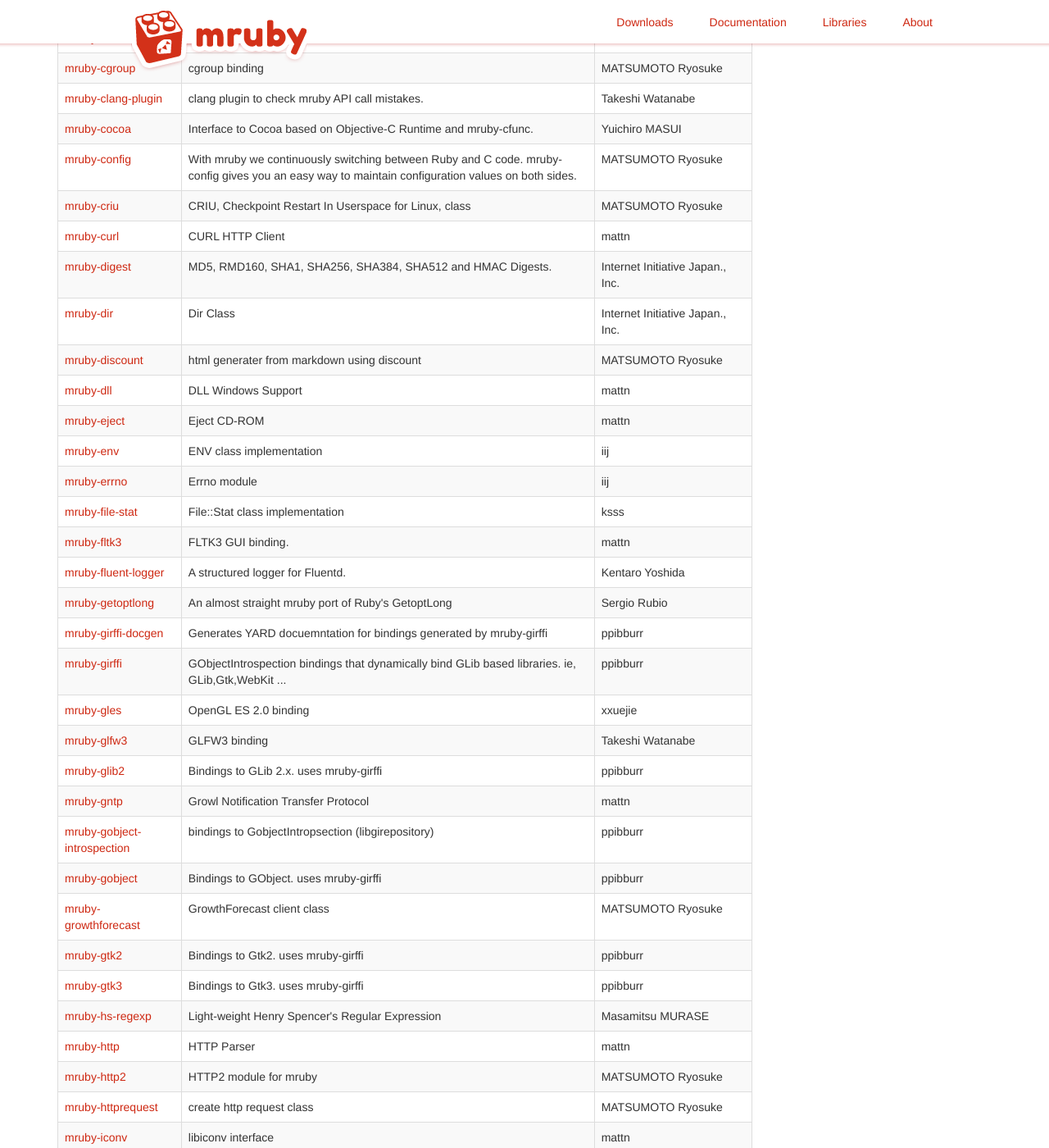
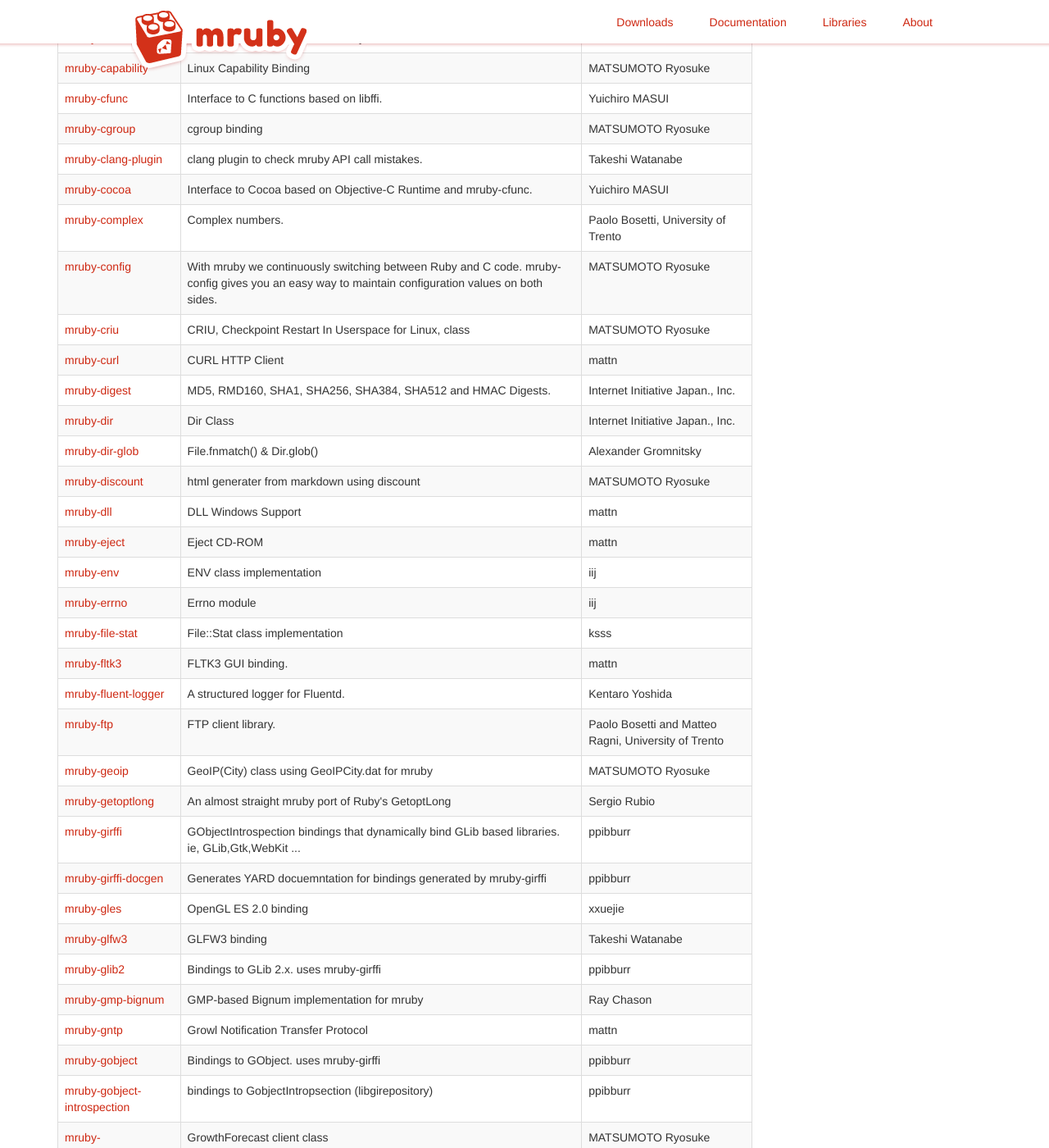
Before and after one commit to mruby/mruby.github.io, a Jekyll site: the page built from libraries/index.html, in a window 1280 px wide and 1400 px high, scrolled down 765 px. Shown: the whole window at 82% size. Built offline with Jekyll 4.4.1, drawn with Linux system fonts in a browser that asks for light colours; nearby versions of some CDN libraries; some of the changed text lies outside the part shown.

Commit message:
Use gen_mgemdata.rb to update mgem list with latest data.

```diff
--- a/_data/mgems.yml
+++ b/_data/mgems.yml
@@ -69,12 +69,26 @@
   protocol: git
   repository: https://github.com/mattn/mruby-base64.git
   repooptions:
-- name: mruby-irb-mirb-hostbased
-  description: Hostbased mirb for serial connection
-  author: kyab
-  website: https://github.com/kyab/mruby-bin-mirb-hostbased
+- name: mruby-bcrypt
+  description: OpenBSD-style Blowfish-based password hashing
+  author: Emanuele Vicentini
+  website: https://github.com/baldowl/mruby-bcrypt
   protocol: git
-  repository: https://github.com/kyab/mruby-bin-mirb-hostbased.git
+  repository: https://github.com/baldowl/mruby-bcrypt.git
+  repooptions:
+- name: mruby-bignum
+  description: Self-contained Bignum implementation for mruby
+  author: Ray Chason
+  website: https://github.com/chasonr/mruby-bignum
+  protocol: git
+  repository: https://github.com/chasonr/mruby-bignum.git
+  repooptions:
+- name: mruby-bin-scite-mruby
+  description: A SciTE based text editor with mruby scripting extension
+  author: Takashi Sawanaka
+  website: https://github.com/sdottaka/mruby-bin-scite-mruby
+  protocol: git
+  repository: https://github.com/sdottaka/mruby-bin-scite-mruby.git
   repooptions:
 - name: mruby-cache
   description: mruby inter process share memory cache
@@ -118,6 +132,13 @@
   protocol: git
   repository: https://github.com/mobiruby/mruby-cocoa.git
   repooptions:
+- name: mruby-complex
+  description: Complex numbers.
+  author: Paolo Bosetti, University of Trento
+  website: https://github.com/pbosetti/mruby-complex
+  protocol: git
+  repository: https://github.com/pbosetti/mruby-complex.git
+  repooptions:
 - name: mruby-config
   description: With mruby we continuously switching between Ruby and C code. mruby-config
     gives you an easy way to maintain configuration values on both sides.
@@ -153,6 +174,13 @@
   website: https://github.com/iij/mruby-dir
   protocol: git
   repository: https://github.com/iij/mruby-dir.git
+  repooptions:
+- name: mruby-dir-glob
+  description: File.fnmatch() & Dir.glob()
+  author: Alexander Gromnitsky
+  website: https://github.com/gromnitsky/mruby-dir-glob.git
+  protocol: git
+  repository: https://github.com/gromnitsky/mruby-dir-glob.git
   repooptions:
 - name: mruby-discount
   description: html generater from markdown using discount
@@ -210,19 +238,26 @@
   protocol: git
   repository: https://github.com/y-ken/fluent-logger-mruby.git
   repooptions:
+- name: mruby-ftp
+  description: FTP client library.
+  author: Paolo Bosetti and Matteo Ragni, University of Trento
+  website: https://github.com/UniTN-Mechatronics/mruby-ftp
+  protocol: git
+  repository: https://github.com/UniTN-Mechatronics/mruby-ftp.git
+  repooptions:
+- name: mruby-geoip
+  description: GeoIP(City) class using GeoIPCity.dat for mruby
+  author: MATSUMOTO Ryosuke
+  website: https://github.com/matsumoto-r/mruby-geoip
+  protocol: git
+  repository: https://github.com/matsumoto-r/mruby-geoip.git
+  repooptions:
 - name: mruby-getoptlong
   description: An almost straight mruby port of Ruby's GetoptLong
   author: Sergio Rubio <rubiojr@frameos.org>
   website: https://github.com/rubiojr/mruby-getoptlong
   protocol: git
   repository: https://github.com/rubiojr/mruby-getoptlong
-  repooptions:
-- name: mruby-girffi-docgen
-  description: Generates YARD docuemntation for bindings generated by mruby-girffi
-  author: ppibburr
-  website: https://github.com/ppibburr/mruby-girffi-docgen
-  protocol: git
-  repository: https://github.com/ppibburr/mruby-girffi-docgen.git
   repooptions:
 - name: mruby-girffi
   description: GObjectIntrospection bindings that dynamically bind GLib based libraries.
@@ -231,6 +266,13 @@
   website: https://github.com/ppibburr/mruby-girffi
   protocol: git
   repository: https://github.com/ppibburr/mruby-girffi.git
+  repooptions:
+- name: mruby-girffi-docgen
+  description: Generates YARD docuemntation for bindings generated by mruby-girffi
+  author: ppibburr
+  website: https://github.com/ppibburr/mruby-girffi-docgen
+  protocol: git
+  repository: https://github.com/ppibburr/mruby-girffi-docgen.git
   repooptions:
 - name: mruby-gles
   description: OpenGL ES 2.0 binding
@@ -253,6 +295,13 @@
   protocol: git
   repository: https://github.com/ppibburr/mruby-glib2.git
   repooptions:
+- name: mruby-gmp-bignum
+  description: GMP-based Bignum implementation for mruby
+  author: Ray Chason
+  website: https://github.com/chasonr/mruby-gmp-bignum
+  protocol: git
+  repository: https://github.com/chasonr/mruby-gmp-bignum.git
+  repooptions:
 - name: mruby-gntp
   description: Growl Notification Transfer Protocol
   author: mattn
@@ -260,19 +309,19 @@
   protocol: git
   repository: https://github.com/mattn/mruby-gntp.git
   repooptions:
+- name: mruby-gobject
+  description: Bindings to GObject. uses mruby-girffi
+  author: ppibburr
+  website: https://github.com/ppibburr/mruby-gobject
+  protocol: git
+  repository: https://github.com/ppibburr/mruby-gobject.git
+  repooptions:
 - name: mruby-gobject-introspection
   description: bindings to GobjectIntropsection (libgirepository)
   author: ppibburr
   website: https://github.com/ppibburr/mruby-gobject-introspection
   protocol: git
   repository: https://github.com/ppibburr/mruby-gobject-introspection.git
-  repooptions:
-- name: mruby-gobject
-  description: Bindings to GObject. uses mruby-girffi
-  author: ppibburr
-  website: https://github.com/ppibburr/mruby-gobject
-  protocol: git
-  repository: https://github.com/ppibburr/mruby-gobject.git
   repooptions:
 - name: mruby-growthforecast
   description: GrowthForecast client class
@@ -312,9 +361,9 @@
 - name: mruby-http2
   description: HTTP2 module for mruby
   author: MATSUMOTO Ryosuke
-  website: https://github.com/matsumoto-r/mruby-http2
+  website: https://github.com/trusterd/mruby-http2
   protocol: git
-  repository: https://github.com/matsumoto-r/mruby-http2.git
+  repository: https://github.com/trusterd/mruby-http2.git
   repooptions:
 - name: mruby-httprequest
   description: create http request class
@@ -337,6 +386,13 @@
   protocol: git
   repository: https://github.com/iij/mruby-iijson.git
   repooptions:
+- name: mruby-inotify
+  description: Inotify bindings
+  author: FlavourSys Technology GmbH
+  website: https://github.com/FlavourSys/mruby-inotify
+  protocol: git
+  repository: https://github.com/FlavourSys/mruby-inotify.git
+  repooptions:
 - name: mruby-io
   description: IO, File class implementation
   author: iij
@@ -358,6 +414,13 @@
   protocol: git
   repository: https://github.com/rrreeeyyy/mruby-ipvs
   repooptions:
+- name: mruby-irb-mirb-hostbased
+  description: Hostbased mirb for serial connection
+  author: kyab
+  website: https://github.com/kyab/mruby-bin-mirb-hostbased
+  protocol: git
+  repository: https://github.com/kyab/mruby-bin-mirb-hostbased.git
+  repooptions:
 - name: mruby-javascriptcore
   description: bindings to an from JavaScript for JavaScriptCore from WebKitGTK
   author: ppibburr
@@ -378,6 +441,13 @@
   website: https://github.com/mattn/mruby-json
   protocol: git
   repository: https://github.com/mattn/mruby-json.git
+  repooptions:
+- name: mruby-jwt
+  description: A mruby implementation of JSON Web Token draft 06
+  author: Naoki AINOYA
+  website: https://github.com/prevs-io/mruby-jwt
+  protocol: git
+  repository: https://github.com/prevs-io/mruby-jwt.git
   repooptions:
 - name: mruby-kmp
   description: KMP searching algorithm in mruby
@@ -413,6 +483,13 @@
   website: https://github.com/ksss/mruby-limits
   protocol: git
   repository: https://github.com/ksss/mruby-limits.git
+  repooptions:
+- name: mruby-m2x
+  description: Client library for AT&T’s M2X API
+  author: AT&T M2X Team
+  website: https://github.com/attm2x/m2x-mruby
+  protocol: git
+  repository: https://github.com/attm2x/m2x-mruby.git
   repooptions:
 - name: mruby-markdown
   description: Markdown library
@@ -611,6 +688,13 @@
   protocol: git
   repository: https://github.com/iij/mruby-process.git
   repooptions:
+- name: mruby-pure-regexp
+  description: Pure mruby Regexp
+  author: h2so5
+  website: https://github.com/h2so5/mruby-pure-regexp
+  protocol: git
+  repository: https://github.com/h2so5/mruby-pure-regexp.git
+  repooptions:
 - name: mruby-random
   description: random class with Mersenne Twister
   author: MATSUMOTO Ryosuke
@@ -653,6 +737,13 @@
   protocol: git
   repository: https://github.com/monami-ya-mrb/mruby-serialport.git
   repooptions:
+- name: mruby-set
+  description: Set class
+  author: yui-knk
+  website: https://github.com/yui-knk/mruby-set
+  protocol: git
+  repository: https://github.com/yui-knk/mruby-set.git
+  repooptions:
 - name: mruby-sha1
   description: SHA1 Hash Alghorithm
   author: mattn
@@ -674,6 +765,13 @@
   protocol: git
   repository: https://github.com/iij/mruby-simple-random.git
   repooptions:
+- name: mruby-simplehttp
+  description: Simple http client
+  author: MATSUMOTO Ryosuke
+  website: https://github.com/matsumoto-r/mruby-simplehttp
+  protocol: git
+  repository: https://github.com/matsumoto-r/mruby-simplehttp.git
+  repooptions:
 - name: mruby-simplehttp-socket
   description: Simple http client using mruby-socket
   author: Kentaro Yoshida, Internet Initiative Japan Inc.
@@ -681,19 +779,19 @@
   protocol: git
   repository: https://github.com/y-ken/mruby-simplehttp-socket.git
   repooptions:
-- name: mruby-simplehttp
-  description: Simple http client
-  author: MATSUMOTO Ryosuke
-  website: https://github.com/matsumoto-r/mruby-simplehttp
-  protocol: git
-  repository: https://github.com/matsumoto-r/mruby-simplehttp.git
-  repooptions:
 - name: mruby-simplehttpserver
   description: SimpleHttpServer class
   author: MATSUMOTO Ryosuke
   website: https://github.com/matsumoto-r/mruby-simplehttpserver
   protocol: git
   repository: https://github.com/matsumoto-r/mruby-simplehttpserver.git
+  repooptions:
+- name: mruby-simpletest
+  description: SimpleTest class
+  author: MATSUMOTO Ryosuke
+  website: https://github.com/matsumoto-r/mruby-simpletest
+  protocol: git
+  repository: https://github.com/matsumoto-r/mruby-simpletest.git
   repooptions:
 - name: mruby-sinatic
   description: Sinatra like Web Framework
@@ -779,6 +877,13 @@
   protocol: git
   repository: https://github.com/h2so5/mruby-tinyxml2.git
   repooptions:
+- name: mruby-uchardet
+  description: mruby binding of Mozilla's universal charset detector.
+  author: Takeshi Watanabe
+  website: https://github.com/take-cheeze/mruby-uchardet/
+  protocol: git
+  repository: https://github.com/take-cheeze/mruby-uchardet.git
+  repooptions:
 - name: mruby-uname
   description: Uname class
   author: MATSUMOTO Ryosuke
@@ -836,6 +941,13 @@
   protocol: git
   repository: https://github.com/ppibburr/mruby-webkit-3.git
   repooptions:
+- name: mruby-win32ole
+  description: A port of CRuby's WIN32OLE to mruby.
+  author: Takashi Sawanaka
+  website: https://github.com/sdottaka/mruby-win32ole
+  protocol: git
+  repository: https://github.com/sdottaka/mruby-win32ole.git
+  repooptions:
 - name: mruby-winapp
   description: Create non-console application for windows
   author: mattn
```
